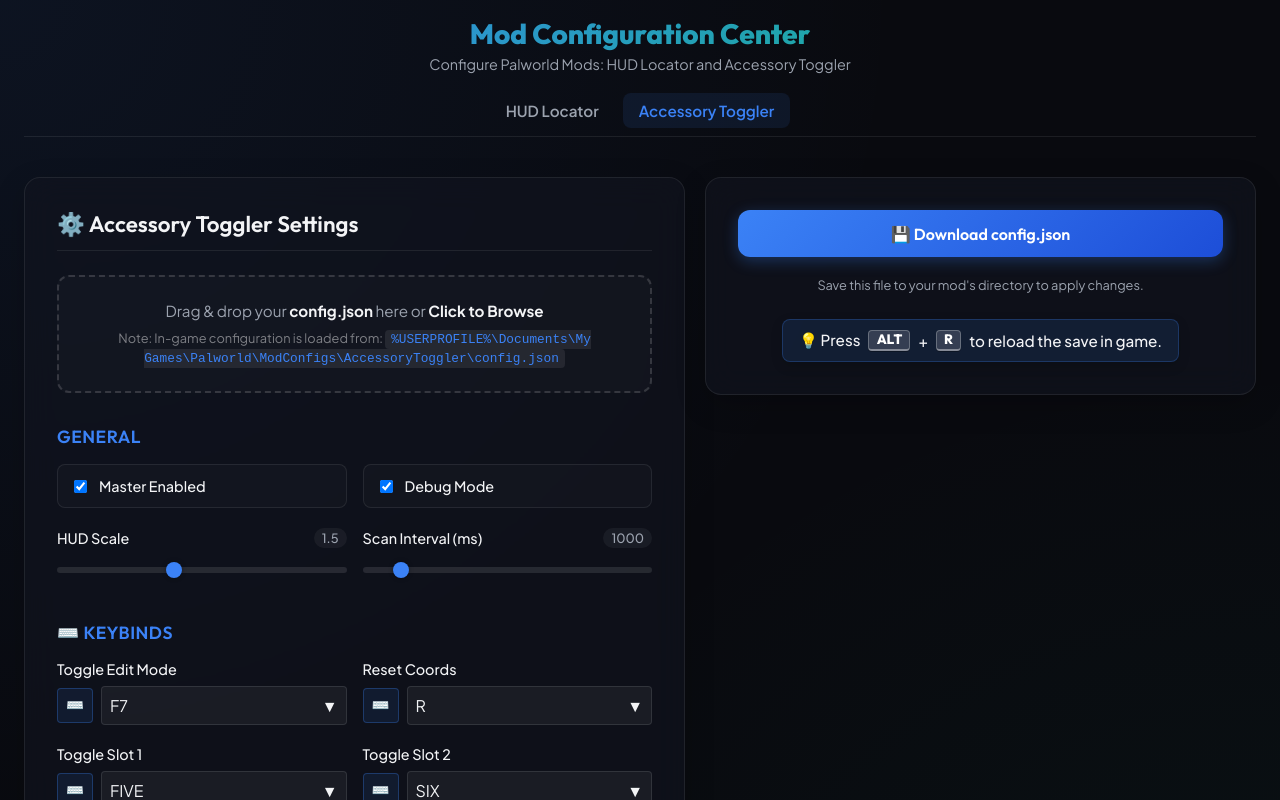
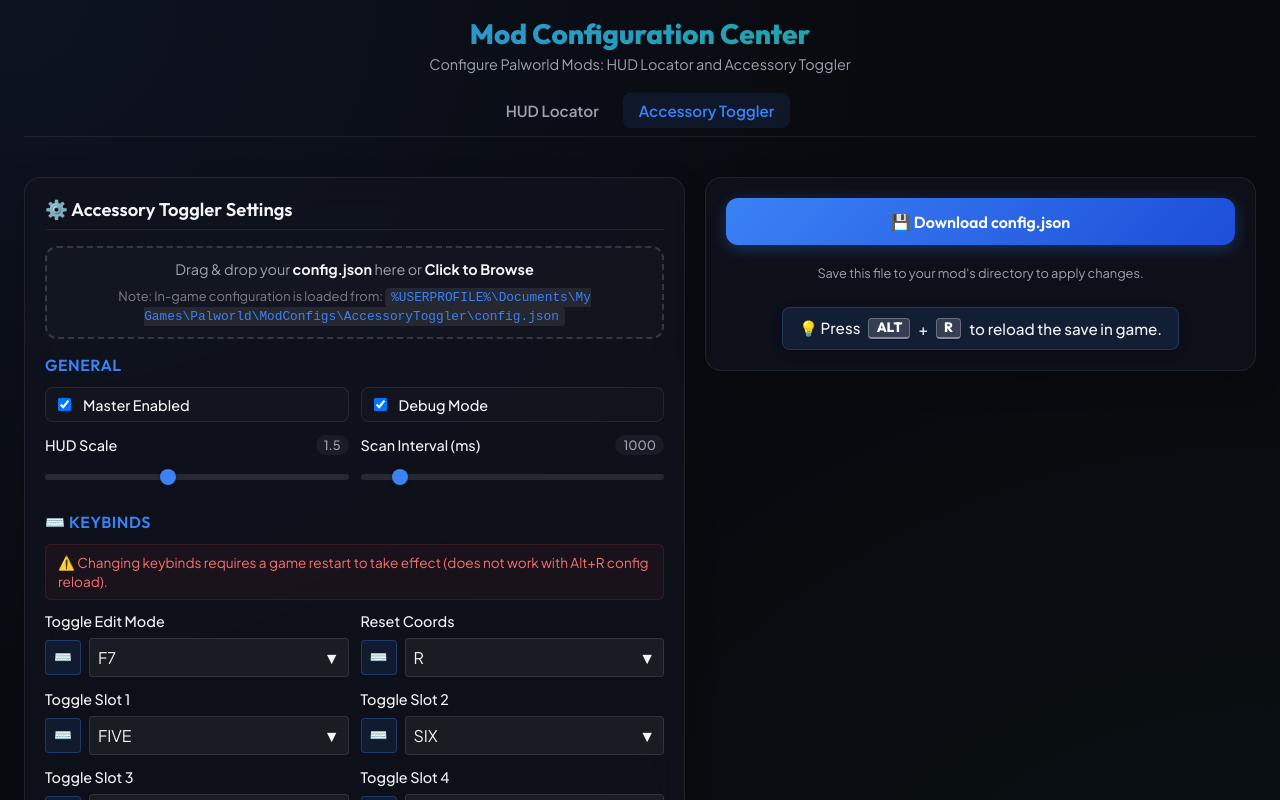
Before and after one commit to Srlimao/will-palmods-configurator, a React (Vite) app: page / in a window 1280 px wide. Both pictures are taken after a click on the button "Accessory Toggler". Shown: the top 800 px of the page. Built offline with nearby package versions, Linux system fonts and the light colour scheme.

Commit message:
keybind warning

```diff
--- a/src/features/accessory-toggler/AccessoryConfig.jsx
+++ b/src/features/accessory-toggler/AccessoryConfig.jsx
@@ -128,6 +128,9 @@
         </div>
 
         <div className={styles.sectionTitle}>⌨️ Keybinds</div>
+        <div className={styles.keybindWarning}>
+          ⚠️ Changing keybinds requires a game restart to take effect (does not work with Alt+R config reload).
+        </div>
         <div className={styles.formRow}>
           <div className={styles.formGroup}>
             <label>Toggle Edit Mode</label>
--- a/src/features/accessory-toggler/styles/accessory.module.css
+++ b/src/features/accessory-toggler/styles/accessory.module.css
@@ -4,17 +4,17 @@
   -webkit-backdrop-filter: blur(16px);
   border: 1px solid var(--border-color);
   border-radius: 16px;
-  padding: 2rem;
+  padding: 1.25rem;
   box-shadow: 0 10px 30px rgba(0, 0, 0, 0.2);
 }
 
 .panelTitle {
   font-family: var(--font-outfit);
-  font-size: 1.4rem;
+  font-size: 1.15rem;
   font-weight: 600;
-  margin-bottom: 1.5rem;
+  margin-bottom: 1rem;
   border-bottom: 1px solid var(--border-color);
-  padding-bottom: 0.75rem;
+  padding-bottom: 0.5rem;
   display: flex;
   align-items: center;
   gap: 0.5rem;
@@ -23,12 +23,12 @@
 .dropZone {
   border: 2px dashed rgba(255, 255, 255, 0.15);
   border-radius: 12px;
-  padding: 1.5rem;
+  padding: 0.75rem 1rem;
   text-align: center;
   cursor: pointer;
   transition: all 0.3s ease;
   background: rgba(255, 255, 255, 0.02);
-  margin-bottom: 2rem;
+  margin-bottom: 1rem;
 }
 
 .dropZone:hover, .dropZone.dragover {
@@ -39,7 +39,7 @@
 
 .dropZoneText {
   color: var(--text-sub);
-  font-size: 0.95rem;
+  font-size: 0.9rem;
 }
 
 .dropZoneText strong {
@@ -48,23 +48,23 @@
 
 .sectionTitle {
   font-family: var(--font-outfit);
-  font-size: 1.1rem;
+  font-size: 1rem;
   font-weight: 600;
   color: var(--accent-primary);
-  margin-top: 1.5rem;
-  margin-bottom: 1rem;
+  margin-top: 1rem;
+  margin-bottom: 0.75rem;
   letter-spacing: 0.5px;
   text-transform: uppercase;
 }
 
 .formGroup {
-  margin-bottom: 1.25rem;
+  margin-bottom: 0.8rem;
 }
 
 .formRow {
   display: grid;
   grid-template-columns: 1fr 1fr;
-  gap: 1rem;
+  gap: 0.75rem;
 }
 
 @media (max-width: 640px) {
@@ -80,7 +80,7 @@
   background: rgba(255, 255, 255, 0.02);
   border: 1px solid var(--border-color);
   border-radius: 8px;
-  padding: 0.75rem 1rem;
+  padding: 0.45rem 0.75rem;
   cursor: pointer;
   transition: all 0.3s;
   user-select: none;
@@ -209,3 +209,14 @@
   color: var(--accent-primary);
   font-family: monospace;
 }
+
+.keybindWarning {
+  background: rgba(239, 68, 68, 0.05);
+  border: 1px solid rgba(239, 68, 68, 0.15);
+  border-radius: 6px;
+  padding: 0.5rem 0.75rem;
+  margin-bottom: 0.75rem;
+  font-size: 0.85rem;
+  color: #f87171;
+  line-height: 1.4;
+}
```
